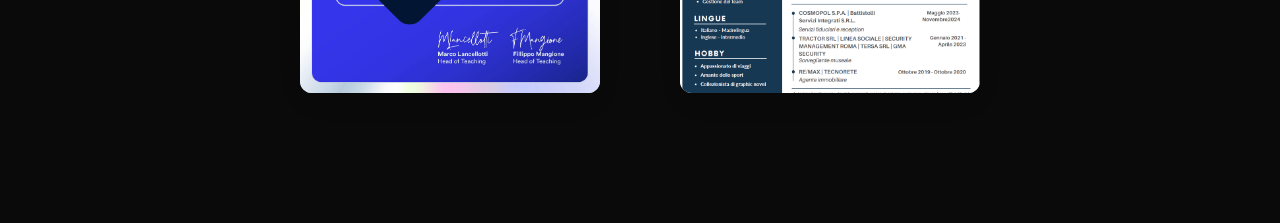
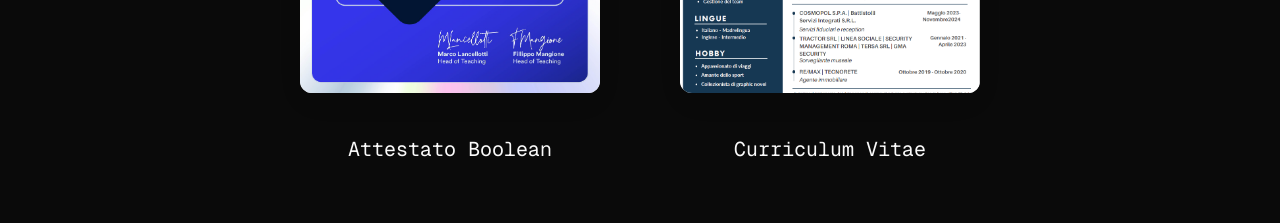
Before and after one commit to VincenzoTulimieri/portfolio-web, a Next.js app: page / in a window 1280 px wide. Shown: the part 1460-1683 px from the top of the page. Built offline with nearby package versions, Linux system fonts and the light colour scheme.

Commit message:
feat: cv scaricabile

```diff
--- a/app/page.tsx
+++ b/app/page.tsx
@@ -1,9 +1,10 @@
-import Image from "next/image";
+// importazioni
 import Link from "next/link";
 import { HeroGeometric } from "@/components/ui/shape-landing-hero";
 import { FocusRail, type FocusRailItem } from "@/components/ui/focus-rail";
 import { TextShimmer } from '@/components/ui/text-shimmer';
 import { InteractiveTiltCard } from "@/components/ui/tilt-card";
+import { Download } from "lucide-react";
 
 // Dati dei progetti
 const projects: FocusRailItem[] = [
@@ -63,7 +64,7 @@ const myDate: {
     {
       id: 2,
       imgSrc: "/attestato-boolean.png",
-      name: "Certificato Boolean",
+      name: "Attestato Boolean",
       designation: "HTML, CSS, JavaScript, React js, Bootstrap, Node js, Express, MySQL, TypeScript",
       description: "A gennaio 2025 ho deciso di iscrivermi all'Academy di Boolean, dove, oltre a imparare i linguaggi di programmazione, ho incontrato persone fantastiche. È stato un percorso bellissimo ma anche impegnativo; grazie alla perseveranza, sono riuscito a raggiungere il mio obiettivo. Superando l'esame finale, ho ottenuto il mio primo certificato da Full-Stack Web Developer con specializzazione in Frontend e React."
     },
@@ -100,6 +101,7 @@ export default function Home() {
                 glareEffect={true}
                 glareIntensity={0.4}
               />
+              <p className="mt-10 font-mono text-lg md:text-xl leading-relaxed">{myDate[1].name}</p>
             </div>
             <div style={{ width: "300px", height: "400px" }}>
               <InteractiveTiltCard
@@ -113,6 +115,15 @@ export default function Home() {
                 glareEffect={true}
                 glareIntensity={0.4}
               />
+              <p className="mt-10 font-mono text-lg md:text-xl leading-relaxed">Curriculum Vitae</p>
+              <a
+                href="/CV-vincenzo-tulimieri.pdf"
+                download="CV_Vincenzo_Tulimieri.pdf"
+                className="mt-4 inline-flex items-center justify-center px-6 py-2 border border-white/20 rounded-full bg-white/5 text-white font-mono text-sm hover:bg-white hover:text-black transition-colors duration-300 gap-2"
+              >
+                <Download size={16} className="group-hover:animate-bounce " />
+                <span className="font-mono">Scarica CV</span>
+              </a>
             </div>
           </div>
         </div>
--- a/components/ui/tilt-card.tsx
+++ b/components/ui/tilt-card.tsx
@@ -45,7 +45,7 @@ export function InteractiveTiltCard({
     const glareY = mousePosition.y / 2 + 50;
 
     return (
-        <motion.div ref={cardRef} style={{ position: "relative", width: "100%", height: "100%", perspective: `${perspective}px`, transformStyle: "preserve-3d", cursor: "pointer" }} animate={{ scale: isHovered ? hoverScale : 1 }} transition={{ duration: transitionDuration, ease: "easeOut" }} onMouseMove={handleMouseMove} onMouseEnter={handleMouseEnter} onMouseLeave={handleMouseLeave}>
+        <motion.div ref={cardRef} style={{ position: "relative", width: "100%", height: "100%", perspective: `${perspective}px`, transformStyle: "preserve-3d"}} animate={{ scale: isHovered ? hoverScale : 1 }} transition={{ duration: transitionDuration, ease: "easeOut" }} onMouseMove={handleMouseMove} onMouseEnter={handleMouseEnter} onMouseLeave={handleMouseLeave}>
             <motion.div style={{ position: "absolute", width: "100%", height: "100%", borderRadius: `${borderRadius}px`, overflow: "hidden", backgroundColor, transformStyle: "preserve-3d" }} animate={{ rotateX: tiltValues.x, rotateY: tiltValues.y, boxShadow: isHovered ? `0 25px 50px -12px rgba(0, 0, 0, ${shadowIntensity})` : `0 10px 30px -10px ${shadowColor}` }} transition={{ duration: transitionDuration, ease: "easeOut" }}>
                 <img src={image.src} alt={image.alt} style={{ width: "100%", height: "100%", objectFit: "cover", position: "relative", zIndex: 1 }}/>
                 {glareEffect && (<motion.div style={{ position: "absolute", top: 0, left: 0, right: 0, bottom: 0, zIndex: 2, background: `radial-gradient(circle at ${glareX}% ${glareY}%, rgba(255, 255, 255, ${glareIntensity}) 0%, rgba(255, 255, 255, 0) ${glareSize}%)`, pointerEvents: "none" }} animate={{ opacity: isHovered ? 1 : 0 }} transition={{ duration: transitionDuration }}/>)}
```
Also changed, not shown: public/foto-CV.png, 1 other file (tests, documents, lock files or other folders).
